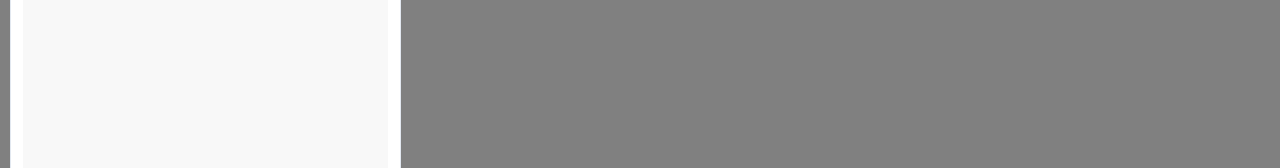
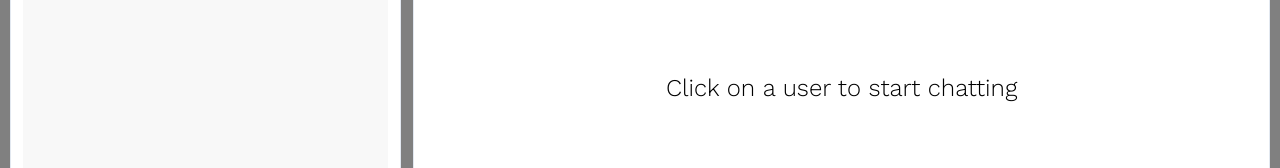
Before and after one commit to Ashwin1729/Echo-Sphere, a React (Create React App) app in the folder frontend/: page /chats in a window 1280 px wide. Shown: the part 326-494 px from the top of the page. Built offline with nearby package versions, Linux system fonts and the light colour scheme; no server answers; sample sign-in values are in the browser's storage.

Commit message:
chat section layout

```diff
--- a/frontend/src/components/ChatBox.js
+++ b/frontend/src/components/ChatBox.js
@@ -1,7 +1,26 @@
-import React from "react";
+import React, { useContext } from "react";
+import { ChatContext } from "../context/chatContext";
+import { Box } from "@chakra-ui/react";
+import SingleChat from "./SingleChat";
 
-const ChatBox = () => {
-  return <div>Chat Box</div>;
+const ChatBox = ({ fetchAgain, setFetchAgain }) => {
+  const chatCtx = useContext(ChatContext);
+  const selectedChat = chatCtx.selectedChat;
+
+  return (
+    <Box
+      display={{ base: selectedChat ? "flex" : "none", md: "flex" }}
+      alignItems="center"
+      flexDir="column"
+      p={3}
+      bg="white"
+      w={{ base: "100%", md: "68%" }}
+      borderRadius="lg"
+      borderWidth="1px"
+    >
+      <SingleChat fetchAgain={fetchAgain} setFetchAgain={setFetchAgain} />
+    </Box>
+  );
 };
 
 export default ChatBox;
--- a/frontend/src/components/ChatsList.js
+++ b/frontend/src/components/ChatsList.js
@@ -7,7 +7,7 @@
 import { getSender } from "../config/chatHelper";
 import GroupChatModal from "./passive_components/GroupChatModal";
 
-const ChatsList = () => {
+const ChatsList = ({ fetchAgain }) => {
   const [loggedUser, setLoggedUser] = useState();
 
   const chatCtx = useContext(ChatContext);
@@ -44,7 +44,7 @@
   useEffect(() => {
     setLoggedUser(JSON.parse(localStorage.getItem("userInfo")));
     fetchChats();
-  }, []);
+  }, [fetchAgain]);
 
   return (
     <Box
--- /dev/null
+++ b/frontend/src/components/SingleChat.js
@@ -0,0 +1,84 @@
+import React, { useContext, useState } from "react";
+import { ChatContext } from "../context/chatContext";
+import { Box, IconButton, Text } from "@chakra-ui/react";
+import { ArrowBackIcon } from "@chakra-ui/icons";
+import { getSender, getSenderFull } from "../config/chatHelper";
+import ProfileModal from "./passive_components/ProfileModal";
+
+const SingleChat = ({ fetchAgain, setFetchAgain }) => {
+  const [messages, setMessages] = useState([]);
+
+  const chatCtx = useContext(ChatContext);
+  const user = chatCtx.user;
+  const selectedChat = chatCtx.selectedChat;
+  const setSelectedChat = chatCtx.setSelectedChat;
+
+  return (
+    <>
+      {selectedChat ? (
+        <>
+          <Text
+            fontSize={{ base: "24px", md: "26px" }}
+            pb={3}
+            px={2}
+            w="100%"
+            fontFamily="Work sans"
+            display="flex"
+            justifyContent="space-between"
+            alignItems="center"
+          >
+            <IconButton
+              display={{ base: "flex", md: "none" }}
+              icon={<ArrowBackIcon />}
+              onClick={() => setSelectedChat("")}
+            />
+            {messages &&
+              (!selectedChat.isGroupChat ? (
+                <>
+                  {getSender(user, selectedChat.users)}
+                  <ProfileModal
+                    user={getSenderFull(user, selectedChat.users)}
+                  />
+                </>
+              ) : (
+                <>
+                  {selectedChat.chatName.toUpperCase()}
+                  {/* <UpdateGroupChatModal
+                    fetchMessages={fetchMessages}
+                    fetchAgain={fetchAgain}
+                    setFetchAgain={setFetchAgain}
+                  /> */}
+                </>
+              ))}
+          </Text>
+          <Box
+            display="flex"
+            flexDir="column"
+            justifyContent="flex-end"
+            p={3}
+            bg="#E8E8E8"
+            w="100%"
+            h="100%"
+            borderRadius="lg"
+            overflowY="hidden"
+          >
+            {/* Chat Messages */}
+          </Box>
+        </>
+      ) : (
+        <Box
+          display="flex"
+          alignItems="center"
+          justifyContent="center"
+          h="100%"
+        >
+          <Text fontSize="2xl" pb={3} fontFamily="Work sans">
+            Click on a user to start chatting
+          </Text>
+        </Box>
+      )}
+    </>
+  );
+};
+
+export default SingleChat;
--- a/frontend/src/config/chatHelper.js
+++ b/frontend/src/config/chatHelper.js
@@ -1,3 +1,7 @@
 export const getSender = (loggedUser, users) => {
   return users[0]._id === loggedUser._id ? users[1].name : users[0].name;
 };
+
+export const getSenderFull = (loggedUser, users) => {
+  return users[0]._id === loggedUser._id ? users[1] : users[0];
+};
--- a/frontend/src/pages/ChatPage.js
+++ b/frontend/src/pages/ChatPage.js
@@ -1,4 +1,4 @@
-import React, { useContext } from "react";
+import React, { useContext, useState } from "react";
 import { Box } from "@chakra-ui/react";
 import { ChatContext } from "../context/chatContext";
 import SideBar from "../components/passive_components/SideBar";
@@ -8,6 +8,7 @@
 const ChatPage = () => {
   const chatCtx = useContext(ChatContext);
   const user = chatCtx.user;
+  const [fetchAgain, setFetchAgain] = useState(false);
 
   return (
     <div style={{ width: "100%" }}>
@@ -19,8 +20,10 @@
         h="90vh"
         p="10px"
       >
-        {user && <ChatsList />}
-        {user && <ChatBox />}
+        {user && <ChatsList fetchAgain={fetchAgain} />}
+        {user && (
+          <ChatBox fetchAgain={fetchAgain} setFetchAgain={setFetchAgain} />
+        )}
       </Box>
     </div>
   );
```
